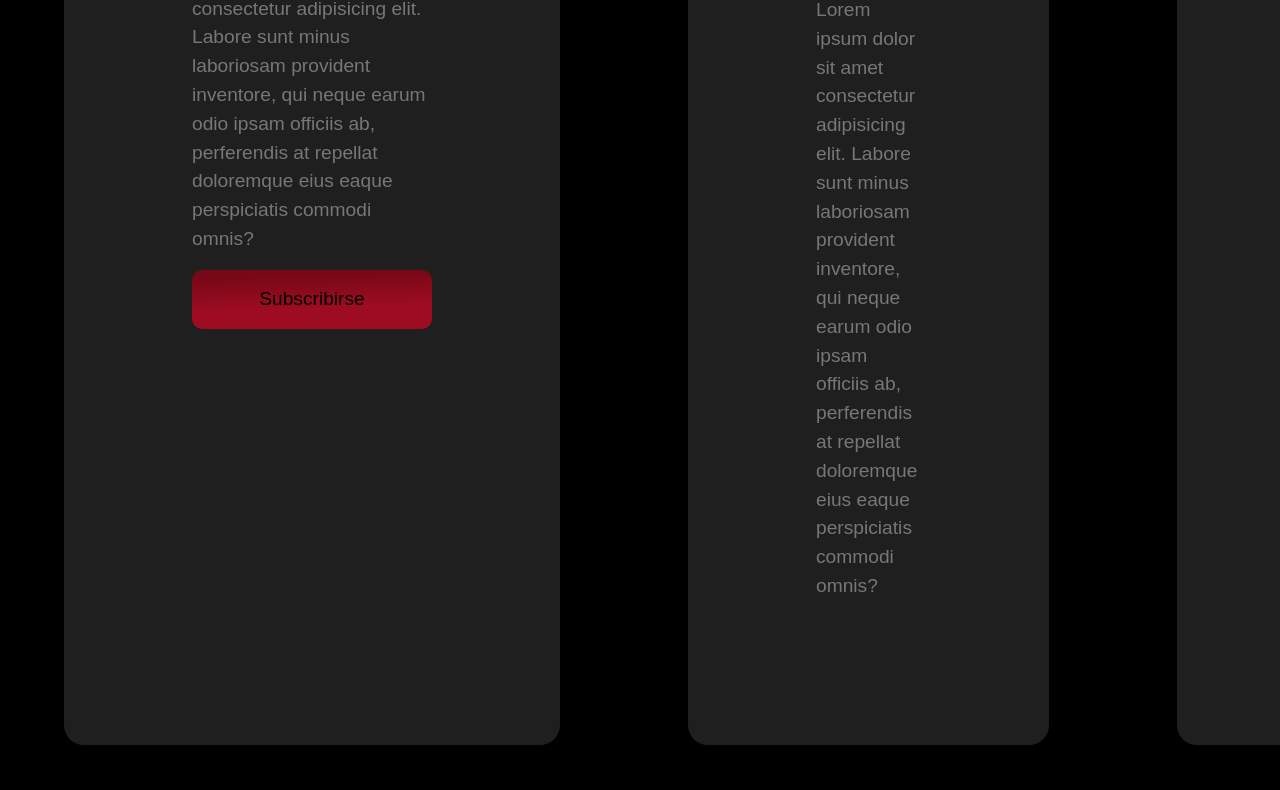
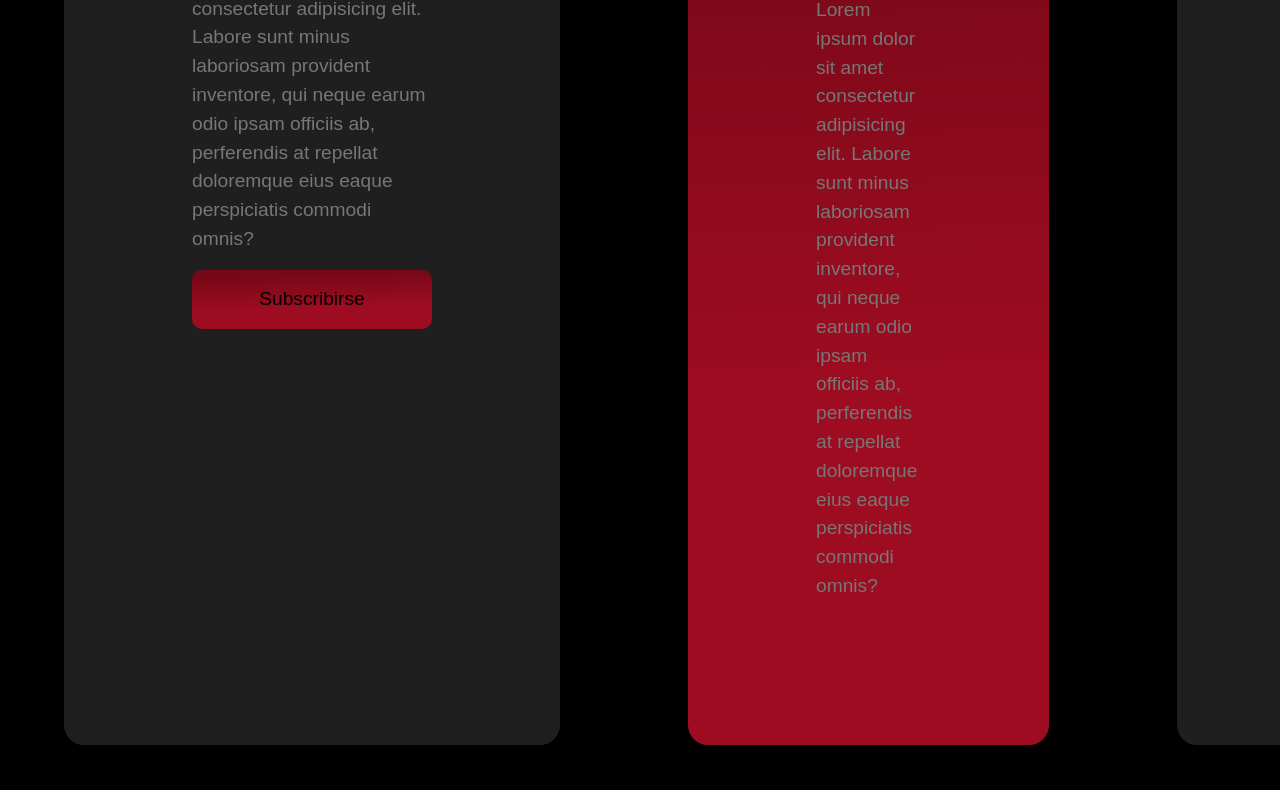
Before and after one commit to Davidtiago27/Proyecto2, a website: page index.html in a window 1280 px wide. Shown: the part 477-1267 px from the top of the page. Drawn offline with nearby package versions, Linux system fonts and the light colour scheme; a web font is replaced by a local one.

Commit message:
modificando color

```diff
--- a/CSS/main.css
+++ b/CSS/main.css
@@ -37,7 +37,7 @@ nav {
 .articulo2 {
   padding: 10% 10% 10% 10%;
   margin: 10% 5% 5% 5%;
-  background-color: #1F1F1F;
+  background-image: linear-gradient( 178.2deg,  rgba(118,8,23,1) 10.9%, rgba(158,12,33,1) 62.6% );
   border-radius: 20px;
   font-size: larger;}
 
```
